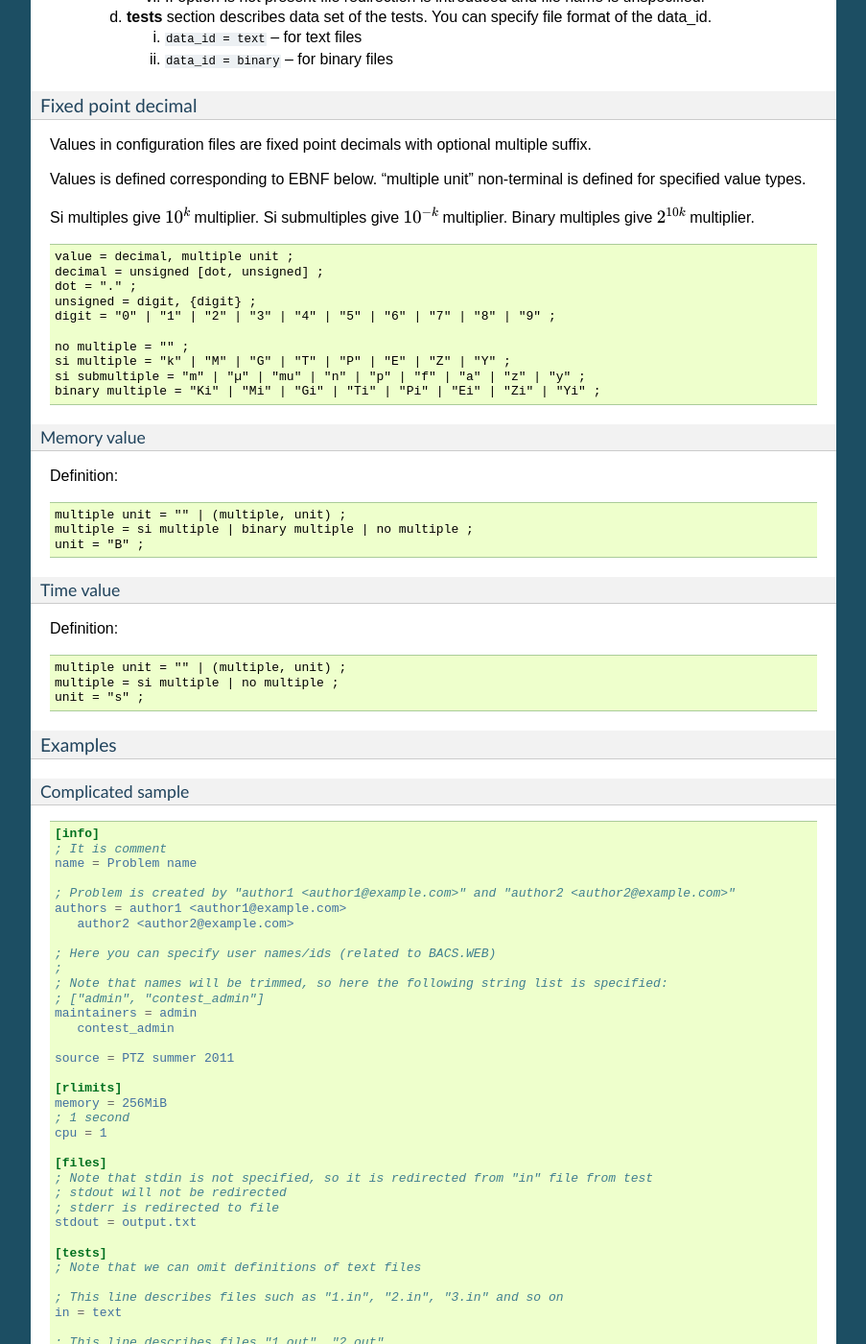
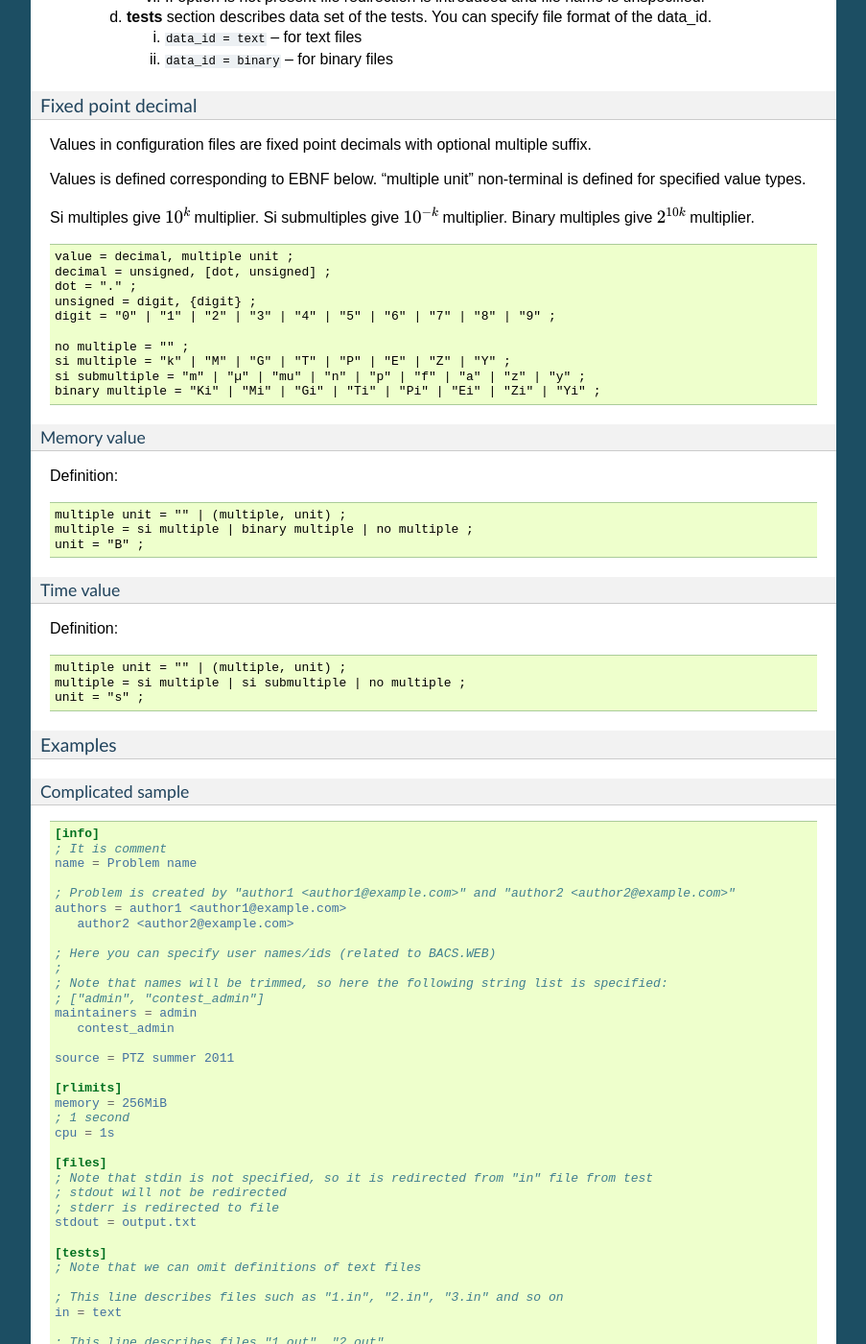
Before and after one commit to sarum9in/DEPRECATED_bunsan_bacs_single_problem, a Sphinx documentation site: the page built from sphinx/source/problem_formats/simple0.rst, in a window 1280 px wide and 1400 px high, scrolled down 1268 px. Shown: the whole window at 96% size, without its empty margins (198-1101 px from the left). Built offline with Sphinx 7.4.7, drawn with Linux system fonts in a browser that asks for light colours; formulas are drawn with MathJax 3.

Commit message:
Documentation: simple0 format value specifications bug fixes.

```diff
--- a/sphinx/source/problem_formats/simple0.rst
+++ b/sphinx/source/problem_formats/simple0.rst
@@ -100,7 +100,7 @@ Binary multiples give :math:`2^{10k}` multiplier.
 ::
 
    value = decimal, multiple unit ;
-   decimal = unsigned [dot, unsigned] ;
+   decimal = unsigned, [dot, unsigned] ;
    dot = "." ;
    unsigned = digit, {digit} ;
    digit = "0" | "1" | "2" | "3" | "4" | "5" | "6" | "7" | "8" | "9" ;
@@ -129,7 +129,7 @@ Time value
 Definition::
 
    multiple unit = "" | (multiple, unit) ;
-   multiple = si multiple | no multiple ;
+   multiple = si multiple | si submultiple | no multiple ;
    unit = "s" ;
 
 Examples
@@ -161,7 +161,7 @@ Complicated sample
    [rlimits]
    memory = 256MiB
    ; 1 second
-   cpu = 1
+   cpu = 1s
 
    [files]
    ; Note that stdin is not specified, so it is redirected from "in" file from test
```
